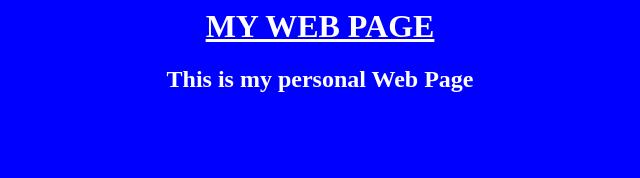
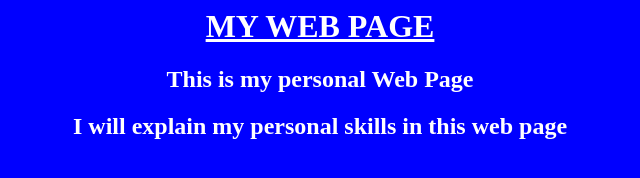
Before and after one commit to devopstraining611-282/11amrepo, a plain HTML site: page index.html in a window 1280 px wide. Shown: the whole page, without its empty margins (320-960 px from the left). Drawn offline with Linux system fonts and the light colour scheme.

Commit message:
personal description line

```diff
--- a/index.html
+++ b/index.html
@@ -4,6 +4,7 @@
 		<center>
 			<h1><u>MY WEB PAGE</u></h1>
 			<h2>This is my personal Web Page</h2>
+			<h2>I will explain my personal skills in this web page</h2>
 		</center>
 	</body>
 </html>
```
